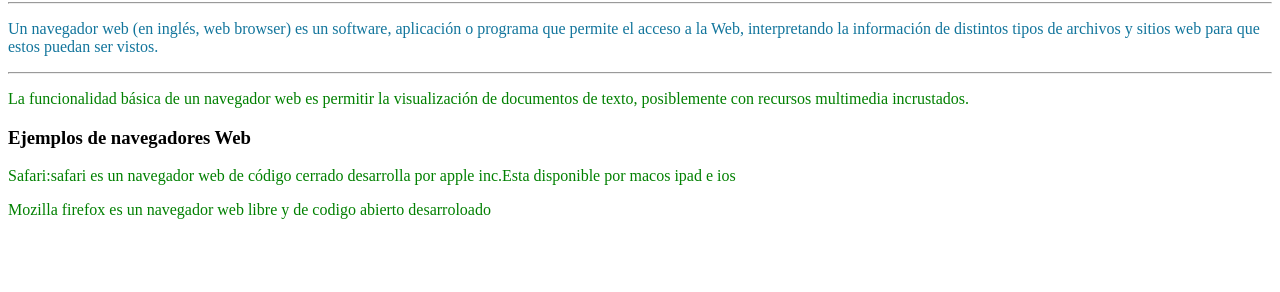
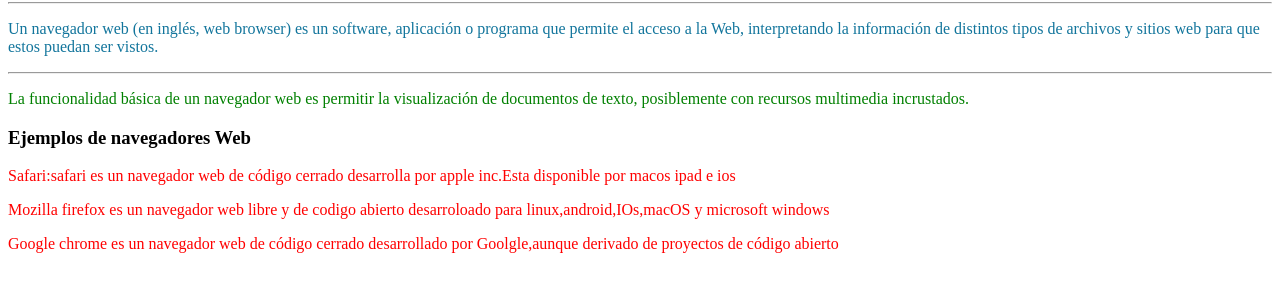
Before and after one commit to chabakano/htmlyatributos01, a plain HTML site: page index.html in a window 1280 px wide. Shown: the part 78-370 px from the top of the page. Drawn offline with Linux system fonts and the light colour scheme.

Commit message:
finalizado

```diff
--- a/index.html
+++ b/index.html
@@ -17,8 +17,10 @@
 
     <h3>Ejemplos de navegadores Web</h3>
 
-    <p>Safari:safari es un navegador web de código cerrado desarrolla por apple inc.Esta disponible por macos ipad e ios</p>
+    <p class="rojo">Safari:safari es un navegador web de código cerrado desarrolla por apple inc.Esta disponible por macos ipad e ios</p>
 
-    <p>Mozilla firefox es un navegador web libre y de codigo abierto desarroloado</p>
+    <p class="rojo">Mozilla firefox es un navegador web libre y de codigo abierto desarroloado para linux,android,IOs,macOS y microsoft windows</p>
+
+    <p class="rojo">Google chrome es un navegador web de código cerrado desarrollado por Goolgle,aunque derivado de proyectos de código abierto</p>
 </body>
 </html>
```
